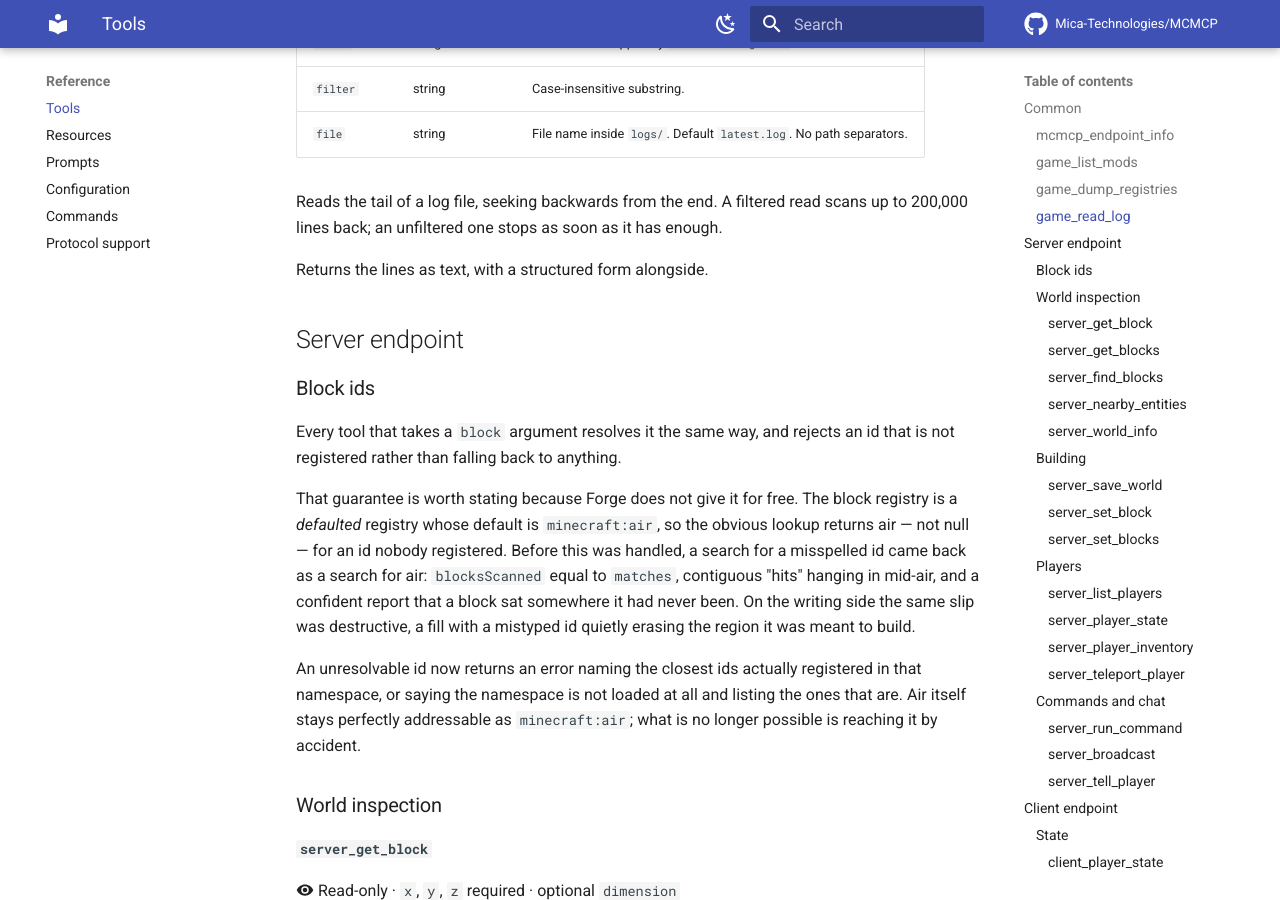
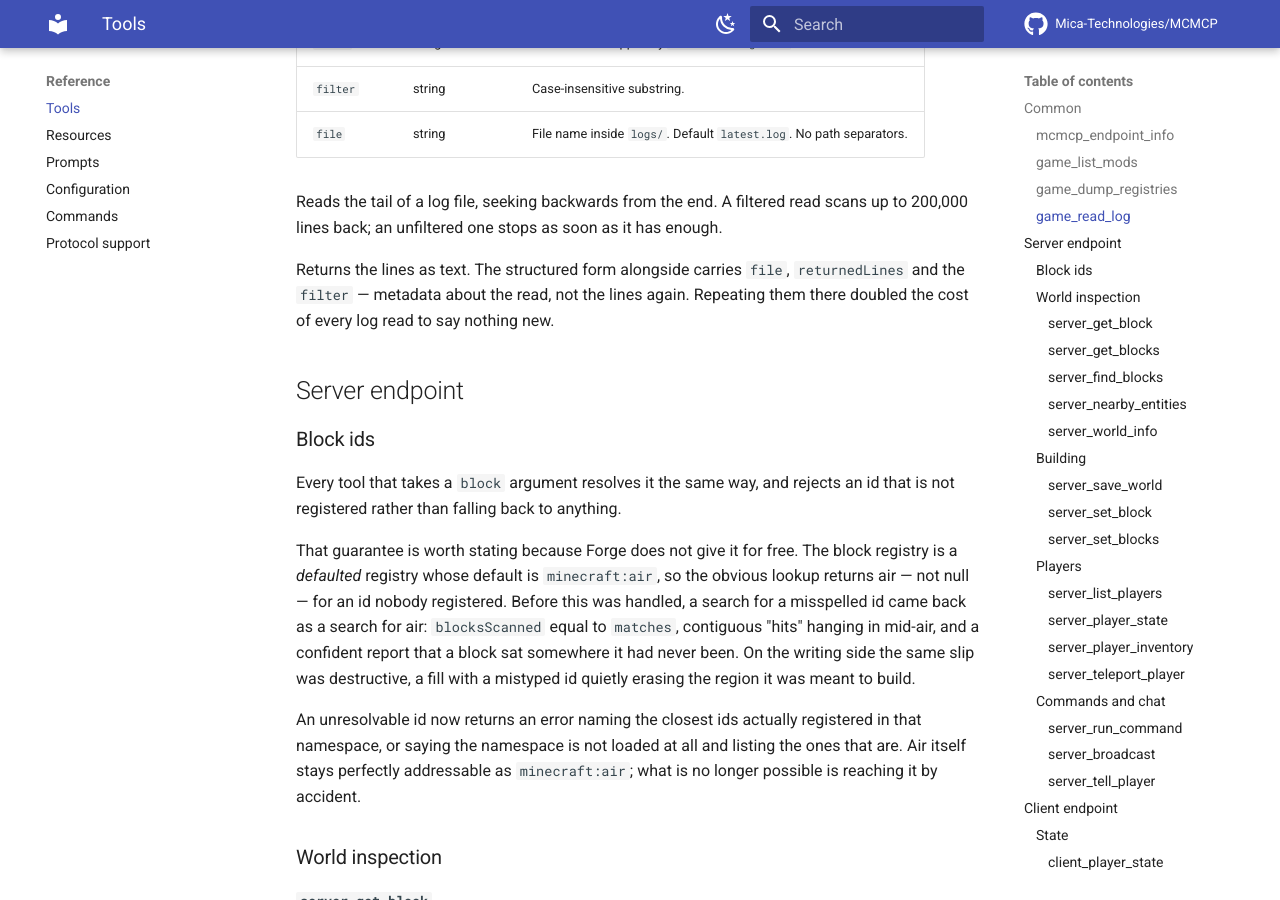
Before and after one commit to Mica-Technologies/MCMCP, an MkDocs documentation site: the page built from docs/reference/tools.md, in a window 1280 px wide and 900 px high, scrolled down 2056 px. Built offline with MkDocs 1.6.1 and Material for MkDocs 9.7.7, drawn with Linux system fonts in a browser that asks for light colours; comment, search, counter and statistics services are not loaded.

Commit message:
Stop sending a log excerpt twice in the same response
game_read_log deliberately returns its lines as a text block rather than as
JSON, because a log excerpt is read as text and escaping every line makes it
materially harder to read. It then attached a structured payload whose `lines`
array was those same strings again, verbatim.

Measured at exactly 2.0x for 50, 100 and 300 lines alike -- a 300-line read
cost 56,468 bytes to deliver 27,899 bytes of log. Nothing consumed the array
that could not read the text; it was a second rendering of the same content in
the same reply.

The structured form now carries what it is actually for: the file that was
read, how many lines came back, and the filter that selected them. Metadata
about the read, which is the half a machine cannot recover from the text.

Co-Authored-By: Claude Opus 5 (1M context) <noreply@anthropic.com>

```diff
--- a/docs/reference/tools.md
+++ b/docs/reference/tools.md
@@ -82,7 +82,9 @@ order is registration order, inside a world it is the saved id mapping.
 Reads the tail of a log file, seeking backwards from the end. A filtered read scans up to 200,000
 lines back; an unfiltered one stops as soon as it has enough.
 
-Returns the lines as text, with a structured form alongside.
+Returns the lines as text. The structured form alongside carries `file`, `returnedLines` and the
+`filter` — metadata about the read, not the lines again. Repeating them there doubled the cost of
+every log read to say nothing new.
 
 ## Server endpoint
 
```
Also changed, not shown: 1 other file.
